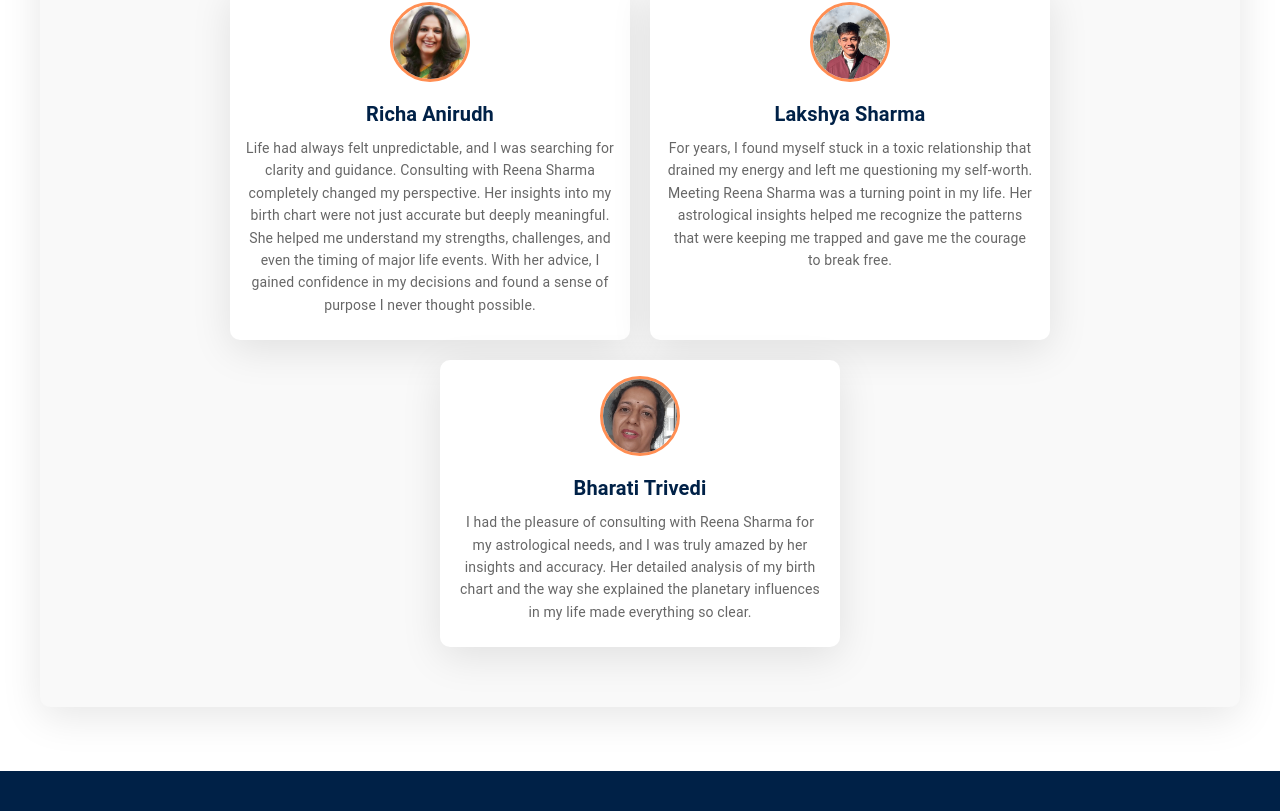
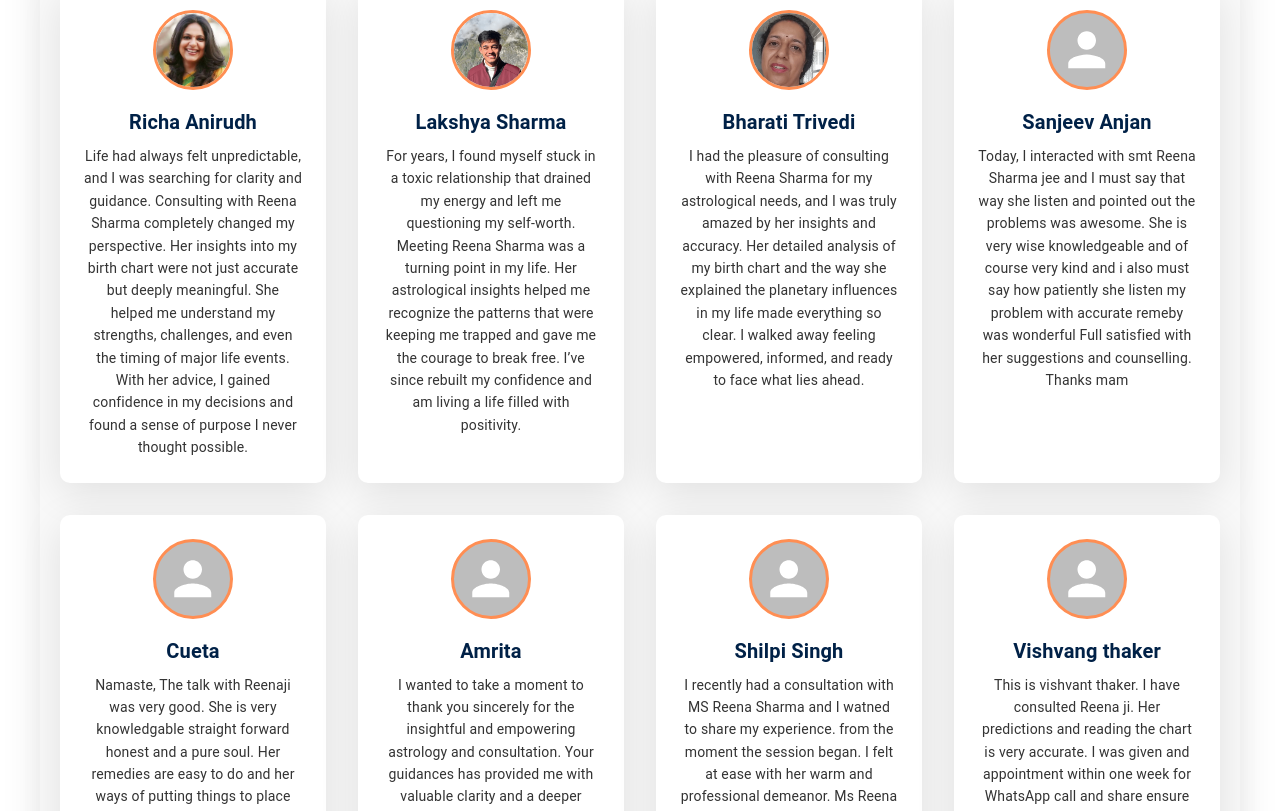
Before and after one commit to dacharch/Astrology_website, a React (Vite) app: page / in a window 1280 px wide. Shown: the part 2738-3549 px from the top of the page. Built offline with nearby package versions, Linux system fonts and the light colour scheme.

Commit message:
updating the website

```diff
--- a/src/components/Podcast/Podcast.jsx
+++ b/src/components/Podcast/Podcast.jsx
@@ -42,7 +42,11 @@ const Podcast = () => {
             'https://www.youtube.com/embed/EE1kKWQBYWA',
             'https://www.youtube.com/embed/WmxKRC2Q5g4',
             'https://www.youtube.com/embed/eCO1OWgF7Nk',
-            'https://www.youtube.com/embed/bkvEnHP15t0'
+            'https://www.youtube.com/embed/bkvEnHP15t0',
+            'https://www.youtube.com/embed/bqTHSXGUfRQ',
+            'https://www.youtube.com/embed/_kNcdBg8yWY',
+            'https://www.youtube.com/embed/K0cb9fjjzCU'
+
 
 
           ].map((src, index) => (
--- a/src/components/Service/Service.jsx
+++ b/src/components/Service/Service.jsx
@@ -52,7 +52,7 @@ const services = [
     href: "/services/parshna"
   },
   {
-    img: '/images/4.jpeg',
+    img: '/images/match.jpg',
     title: "Match Making",
     desc: "Find compatibility and harmony in your relationships with expert astrological matchmaking.",
     href: "/services/matchmaking"
--- a/src/components/Service/ServiceParts/MatchMaking.jsx
+++ b/src/components/Service/ServiceParts/MatchMaking.jsx
@@ -50,7 +50,7 @@ const MatchMaking = () => {
       >
         <Box
           component="img"
-          src="/images/singlequestion.jpg"
+          src="/images/match.jpg"
           alt="Match Making"
           sx={{
             width: 120,
--- a/src/components/Service/ServiceParts/Parshna.jsx
+++ b/src/components/Service/ServiceParts/Parshna.jsx
@@ -8,8 +8,6 @@ const Parshna = () => {
     const whatsappURL = `https://wa.me/${phoneNumber}`;
     window.open(whatsappURL, "_blank");
   };
-
-
 
   const theme = useTheme();
   const isSmallScreen = useMediaQuery(theme.breakpoints.down('sm'));
@@ -51,11 +49,11 @@ const Parshna = () => {
             textAlign: 'center',
           }}
         >
-          {/* Circle Image showing the face properly */}
+
           <Box
             sx={{
-              width: isSmallScreen ? '200px' : '250px',
-              height: isSmallScreen ? '200px' : '250px',
+              width: isSmallScreen ? '120px' : '150px',
+              height: isSmallScreen ? '120px' : '150px',
               backgroundImage: 'url(/images/prashna.jpg)',
               backgroundSize: 'cover',
               backgroundPosition: 'top center',
--- a/src/components/Testimonials/Testimonials.jsx
+++ b/src/components/Testimonials/Testimonials.jsx
@@ -1,5 +1,5 @@
 import React from 'react';
-import { Box, Card, CardContent, Typography, Avatar } from '@mui/material';
+import { Box, Card, CardContent, Typography, Avatar, Grid } from '@mui/material';
 import { styled } from '@mui/system';
 
 const primaryBlue = '#002147';
@@ -22,28 +22,19 @@ const TestimonialsContainer = styled(Box)(({ theme }) => ({
   margin: '0 auto',
   textAlign: 'center',
   gap: '40px',
-  overflow: 'hidden',
-  [theme.breakpoints.down('sm')]: {
-    padding: '40px 10px',
-  },
 }));
 
 const TestimonialCard = styled(Card)(({ theme }) => ({
-  maxWidth: '400px',
+  height: '100%',
   boxShadow: '0px 10px 40px rgba(0, 0, 0, 0.1)',
   borderRadius: '10px',
   textAlign: 'center',
-  flexShrink: 0,
-  [theme.breakpoints.down('sm')]: {
-    maxWidth: '100%',
-  },
 }));
 
 const TestimonialAvatar = styled(Avatar)(({ theme }) => ({
   width: '80px',
   height: '80px',
-  margin: '0 auto',
-  marginBottom: '16px',
+  margin: '0 auto 16px',
   border: `3px solid ${softOrange}`,
 }));
 
@@ -52,20 +43,51 @@ const TestimonialsPage = () => {
     {
       name: 'Richa Anirudh',
       image: 'images/richa.jpg',
-      message: "Life had always felt unpredictable, and I was searching for clarity and guidance. Consulting with Reena Sharma completely changed my perspective. Her insights into my birth chart were not just accurate but deeply meaningful. She helped me understand my strengths, challenges, and even the timing of major life events. With her advice, I gained confidence in my decisions and found a sense of purpose I never thought possible."
+      message:
+        "Life had always felt unpredictable, and I was searching for clarity and guidance. Consulting with Reena Sharma completely changed my perspective. Her insights into my birth chart were not just accurate but deeply meaningful. She helped me understand my strengths, challenges, and even the timing of major life events. With her advice, I gained confidence in my decisions and found a sense of purpose I never thought possible.",
     },
     {
       name: 'Lakshya Sharma',
       image: 'images/lakshay.png',
-      message: "For years, I found myself stuck in a toxic relationship that drained my energy and left me questioning my self-worth. Meeting Reena Sharma was a turning point in my life. Her astrological insights helped me recognize the patterns that were keeping me trapped and gave me the courage to break free."
+      message:
+        "For years, I found myself stuck in a toxic relationship that drained my energy and left me questioning my self-worth. Meeting Reena Sharma was a turning point in my life. Her astrological insights helped me recognize the patterns that were keeping me trapped and gave me the courage to break free. I’ve since rebuilt my confidence and am living a life filled with positivity.",
     },
     {
       name: 'Bharati Trivedi',
       image: 'images/archana.png',
-      message: "I had the pleasure of consulting with Reena Sharma for my astrological needs, and I was truly amazed by her insights and accuracy. Her detailed analysis of my birth chart and the way she explained the planetary influences in my life made everything so clear."
+      message:
+        "I had the pleasure of consulting with Reena Sharma for my astrological needs, and I was truly amazed by her insights and accuracy. Her detailed analysis of my birth chart and the way she explained the planetary influences in my life made everything so clear. I walked away feeling empowered, informed, and ready to face what lies ahead.",
     },
-
-
+    {
+      name: 'Sanjeev Anjan',
+      image: '',
+      message:
+        "Today, I interacted with smt Reena Sharma jee and I must say that way she listen and pointed out the problems was awesome. She is very wise knowledgeable and of course very kind and i also must say how patiently she listen my problem with accurate remeby was wonderful Full satisfied with her suggestions  and counselling. Thanks mam",
+    },
+    {
+      name: 'Cueta',
+      image: '',
+      message:
+        "Namaste, The talk with Reenaji was very good. She is very knowledgable straight forward honest and a pure soul. Her remedies are easy to do and her ways of putting things to place are truely wise. You can feel her utmost desire to help and guide people in the right way so that  life gets easier and smooth to live. I am extermely thankful, grateful,grateful  and blessed to connect  with a guide as Reenaji Stay abudant god bless always",
+    },
+    {
+      name: 'Amrita',
+      image: '',
+      message:
+        'I wanted to take a moment to thank you sincerely for the insightful and empowering astrology and consultation. Your guidances has provided me with valuable clarity and a deeper understanding of myself and my path. I truly appreciate the time and care you took to answer my questions, and the wisdom you shared has been incredibily helpful. Thank you once again for you support and for sharing your expertise with me. It has been a rewarding experience , and I feel more aligned and confident moving forward.',
+    },
+    {
+      name: 'Shilpi Singh',
+      image: '',
+      message:
+        'I recently had a consultation with MS Reena Sharma and I watned to share my experience. from the moment the session began. I felt at ease with her warm and professional demeanor. Ms Reena was very insightful and provided a detailed analysis and provided a detailed analysis based on my birth chart. She was able to address my questions and concerns in a way that felt genuine and personalized. What stood out to me was her ability to provide clarity and persepective on various aspects of my life, including career, relationships, health, etc. The advice given was practical and thought-provoking and I left the session feeling more empowered to make informed decisions moving forwar.',
+    },
+    {
+      name: 'Vishvang thaker',
+      image: '',
+      message:
+        'This is vishvant thaker. I have consulted Reena ji. Her predictions and reading the chart is very accurate. I was given and appointment within  one week for WhatsApp call and share ensure to answer call of questions in details. I am very much satisfied and will recommend to everyone whom I know.',
+    },
   ];
 
   return (
@@ -74,21 +96,23 @@ const TestimonialsPage = () => {
         What Our Customers Say
       </Typography>
 
-      <Box sx={{ display: 'flex', gap: '20px', flexWrap: 'wrap', justifyContent: 'center' }}>
+      <Grid container spacing={4} justifyContent="center">
         {testimonials.map((testimonial, index) => (
-          <TestimonialCard key={index}>
-            <CardContent>
+          <Grid item xs={12} sm={6} md={3} key={index}>
+            <TestimonialCard>
+              <CardContent sx={{ padding: '24px' }}>
                 <TestimonialAvatar src={testimonial.image} alt={testimonial.name} />
-              <Typography variant="h6" gutterBottom sx={{ fontWeight: 'bold' ,color:primaryBlue }}>
+                <Typography variant="h6" gutterBottom sx={{ fontWeight: 'bold', color: primaryBlue }}>
                   {testimonial.name}
                 </Typography>
-              <Typography variant="body2" color="textSecondary" sx={{ lineHeight: 1.6 }}>
+                <Typography variant="body2" sx={{ color: darkGray, lineHeight: 1.6 }}>
                   {testimonial.message}
                 </Typography>
               </CardContent>
             </TestimonialCard>
+          </Grid>
         ))}
-      </Box>
+      </Grid>
     </TestimonialsContainer>
   );
 };
```
Also changed, not shown: src/components/About/About.jsx (+6 -3 lines), public/images/banner3.jpg, public/images/match.jpg (added). Lines whose indentation alone changed are shown as unchanged.
